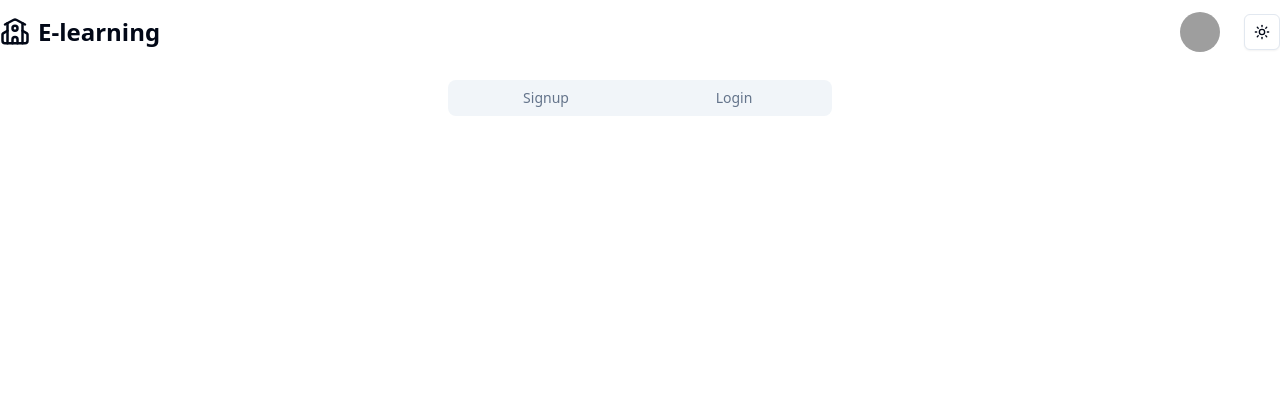
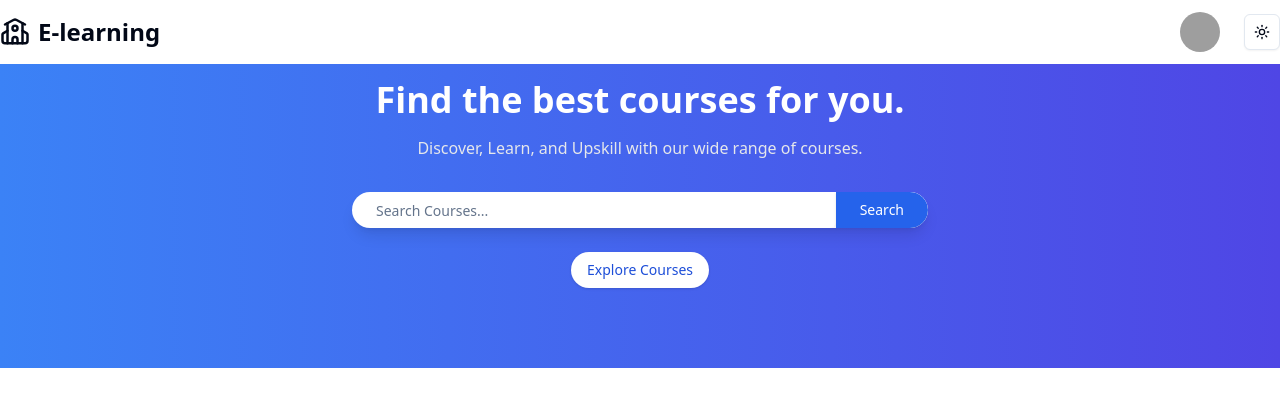
Before and after one commit to Akshatjain835/SkillSpring, a React (Vite) app in the folder client/: page / in a window 1280 px wide. Shown: the top 406 px of the page. Built offline with nearby package versions, Linux system fonts and the light colour scheme; grey boxes are pictures that could not be loaded.

Commit message:
Home Page

```diff
--- a/client/package.json
+++ b/client/package.json
@@ -24,6 +24,7 @@
     "react": "^19.1.0",
     "react-dom": "^19.1.0",
     "react-redux": "^9.2.0",
+    "react-router-dom": "^7.6.3",
     "sonner": "^2.0.6",
     "tailwind-merge": "^3.3.1",
     "tailwindcss-animate": "^1.0.7"
--- a/client/src/App.jsx
+++ b/client/src/App.jsx
@@ -1,13 +1,36 @@
+import { createBrowserRouter } from "react-router-dom";
 import "./App.css";
 import Navbar from "./components/Navbar";
-import Login from './pages/Login'
+import Login from "./pages/Login";
+import HeroSection from "./pages/student/HeroSection";
+import MainLayout from "./layout/MainLayout";
+import { RouterProvider } from "react-router";
 
-
+const appRouter = createBrowserRouter([
+  {
+    path: "/",
+    element: <MainLayout />,
+    children: [
+      {
+        path: "/",
+        element: (
+          <>
+            <HeroSection />
+            {/* Courses */}
+          </>
+        ),
+      },
+      {
+        path:"login",
+        element:<Login/>
+      }
+    ],
+  },
+]);
 function App() {
   return (
     <main>
-      <Login/>
-      <Navbar />
+      <RouterProvider router={appRouter}/>
     </main>
   );
 }
--- /dev/null
+++ b/client/src/layout/MainLayout.jsx
@@ -0,0 +1,16 @@
+import Navbar from '@/components/Navbar'
+import React from 'react'
+import { Outlet } from 'react-router-dom'
+
+function MainLayout() {
+  return (
+    <div>
+        <Navbar />
+        <div>
+            <Outlet />
+        </div>
+    </div>
+  )
+}
+
+export default MainLayout
--- a/client/src/pages/Login.jsx
+++ b/client/src/pages/Login.jsx
@@ -1,5 +1,5 @@
 import { AppWindowIcon, CodeIcon, Loader, Loader2 } from "lucide-react";
-import { useRef, useState, useEffect} from "react";
+import { useState, useEffect } from "react";
 import { Button } from "@/components/ui/button";
 import {
   Card,
@@ -17,8 +17,10 @@
   useRegisterUserMutation,
 } from "@/features/api/authApi";
 import { toast } from "sonner";
+import { useNavigate } from "react-router-dom";
 
 const Login = () => {
+  const navigate = useNavigate();
   const [
     registerUser,
     {
@@ -55,21 +57,22 @@
 
   useEffect(() => {
     if (registerIsSuccess && registerData) {
-            toast.success( registerData.message || "Signup successfully.")
+      toast.success(registerData.message || "Signup successfully.");
     }
 
     if (registerError) {
-            toast.error(registerData.data.message || "Signup Failed")
+      toast.error(registerData.data.message || "Signup Failed");
     }
 
     if (loginIsSuccess && loginData) {
       toast.success(loginData.message || "Login successfully.");
+      navigate("/");
     }
 
     if (loginError) {
       toast.error(loginData.data.message || "Login Failed");
     }
-    },[loginIsLoading, registerIsLoading, loginData, registerData])
+  }, [loginIsLoading, registerIsLoading, loginData, registerData]);
 
   const handleRegistration = async (type) => {
     const inputData = type === "signup" ? signupInput : loginInput;
--- /dev/null
+++ b/client/src/pages/student/HeroSection.jsx
@@ -0,0 +1,36 @@
+import { Button } from "@/components/ui/button";
+import { Input } from "@/components/ui/input";
+import React from "react";
+
+function HeroSection() {
+  return (
+    <div className="relative bg-gradient-to-r from-blue-500 to to-indigo-600 dark:from-gray-800 dark:to-gray-900 py-20 px-4 text-center">
+      <div className="max-w-3xl mx-auto">
+        <h1 className="text-white text-4xl font-bold mb-4">
+          Find the best courses for you.
+        </h1>
+        <p className="text-gray-200 dark:text-gray-400 mb-8">
+          Discover, Learn, and Upskill with our wide range of courses.
+        </p>
+        <form
+          action=""
+          className="flex items-center bg-white dark:bg-gray-800 rounded-full shadow-lg overflow-hidden max-w-xl mb-6 mx-auto"
+        >
+          <Input
+            type="text"
+            placeholder="Search Courses..."
+            className="flex-grow border-none focus-visible:ring-0 px-6 py-3 text-gray-800 dark:text-gray-100 placeholder-gray-400 dark:placeholder-gray-500"
+          />
+          <Button className="bg-blue-600 dark:bg-blue-800 text-white px-6 py-3 rounded-r-full hover:bg-blue-700 dark:hover:bg-blue-900">
+            Search
+          </Button>
+        </form>
+        <Button className="bg-white dark:bg-gray-800 rounded-full text-blue-700 hover:bg-gray-300">
+          Explore Courses
+        </Button>
+      </div>
+    </div>
+  );
+}
+
+export default HeroSection;
```
Also changed, not shown: 1 other file (tests, documents, lock files or other folders). Lines whose indentation alone changed are shown as unchanged.
